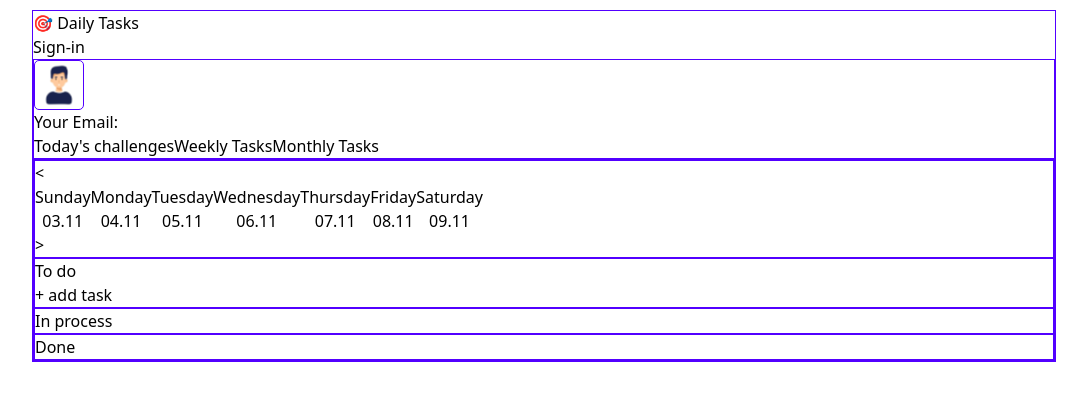
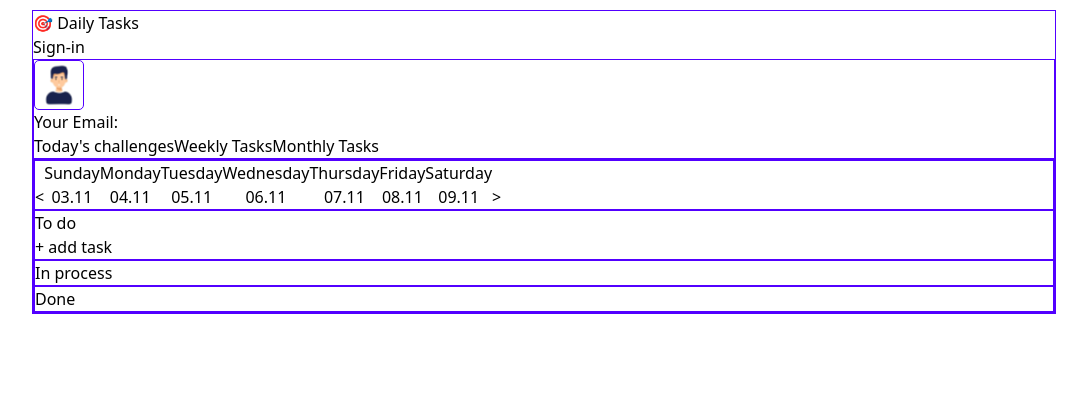
Before and after one commit to KhamdamovAva/TaskManager, a React (Vite) app: page /profile in a window 1280 px wide. Both pictures are taken after a click on the button "Weekly Tasks". Shown: the top 400 px of the page, without its empty margins (96-1183 px from the left). Built offline with nearby package versions, Linux system fonts and the light colour scheme.

Commit message:
changed button on the Weekly

```diff
--- a/src/components/weekly/Weekly.jsx
+++ b/src/components/weekly/Weekly.jsx
@@ -5,7 +5,7 @@ import { createTodo } from '../../api/todo';
 import Button from '../buttons/Button';
 import WeekSlider from './WeeklySlider';
 
-function Monthly() {
+function Weekly() {
   const input = "border border-[#ECE4E4] rounded-lg w-full p-[5px] my-[10px] font-mono";
   const btn = "m-auto border border-black py-[5px] px-[10px] rounded-lg text-white font-medium bg-[#5200ff]";
 
@@ -47,7 +47,7 @@ function Monthly() {
     <>
     {/* Week Navigation */}
       <div className='w-full borderLines'>
-        <div className='borderLines text-center p-[10px]'>
+        <div className='borderLines text-center'>
           <WeekSlider />
         </div>
         <div className='flex justify-between px-[10px] py-[10px]'>
@@ -95,4 +95,4 @@ function Monthly() {
   );
 }
 
-export default Monthly;
+export default Weekly;
--- a/src/components/weekly/WeeklySlider.jsx
+++ b/src/components/weekly/WeeklySlider.jsx
@@ -28,24 +28,19 @@ function WeekSlider() {
   };
 
   return (
-    <div className="w-full">
-      {/* Слайдер недели */}
-      <div className="flex items-center justify-between gap-2">
-        {/* Кнопка для перемещения на неделю назад */}
+    <div className="w-full relative">
+        <div className="flex justify-between w-full">
         <button
           onClick={() => changeWeek(-1)}
-          className="p-2 bg-gray-200 hover:bg-gray-300 text-gray-700 rounded-full shadow-md"
+          className="rounded-full absolute p-[5px] text-[25px]"
           aria-label="Previous week"
         >
           {'<'}
         </button>
-
-        {/* Кнопки для дней недели */}
-        <div className="flex justify-between flex-grow">
           {daysOfWeek.map((day, index) => (
             <button
               key={index}
-              className={`flex flex-col items-center justify-center px-[10px] text-cent shadow-md ${
+              className={`flex flex-col items-center justify-center px-[10px] text-center w-full ${
                 day.isToday
                   ? 'bg-blue-500 text-white font-semibold' // Активный (сегодняшний) день
                   : selectedDay && selectedDay.isSame(day.dayMoment, 'day')
@@ -61,17 +56,16 @@ function WeekSlider() {
               <p className="text-lg font-medium">{day.date}</p>
             </button>
           ))}
-        </div>
-
-        {/* Кнопка для перемещения на неделю вперед */}
         <button
           onClick={() => changeWeek(1)}
-          className="p-2 bg-gray-200 hover:bg-gray-300 text-gray-700 rounded-full shadow-md"
+          className="rounded-full absolute p-[5px] left-[757px] text-[25px]"
           aria-label="Next week"
         >
           {'>'}
         </button>
-      </div>
+        </div>
+
+        {/* Кнопка для перемещения на неделю вперед */}
     </div>
   );
 }
```
